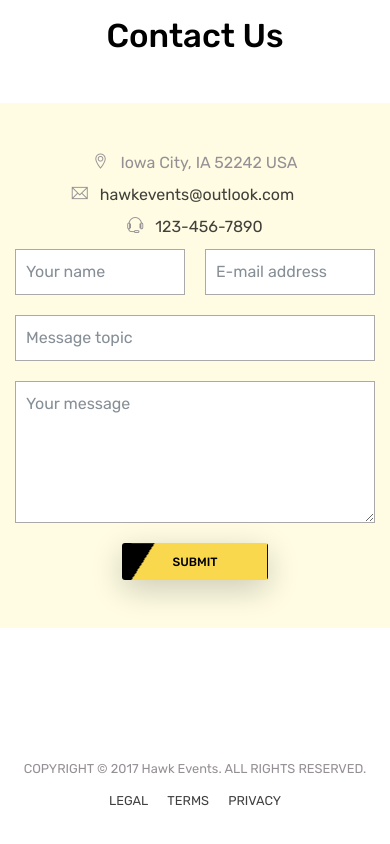
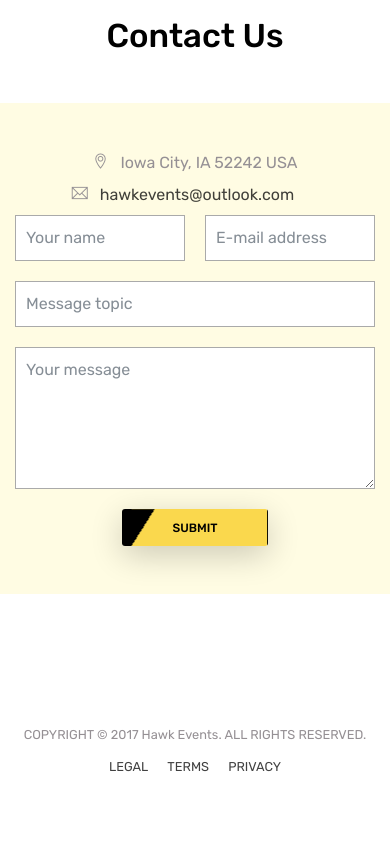
Before and after one commit to iLtc/EventsMap, a plain HTML site: page index.html in a window 390 px wide. Shown: the part 4683-5527 px from the top of the page. Drawn offline with Linux system fonts and the light colour scheme.

Commit message:
Removed Phone Number

```diff
--- a/index.html
+++ b/index.html
@@ -316,11 +316,6 @@
                             <span class="ti-email mr-2"></span> <a class="mr-4" href="mailto:support@mobileapp.com">hawkevents@outlook.com</a>
                         </p>
                     </div>
-                    <div class="d-block d-sm-inline-block" style="padding-bottom: 10px;">
-                        <p class="mb-0">
-                            <span class="ti-headphone-alt mr-2"></span> <a href="tel:1234567890">123-456-7890</a>
-                        </p>
-                    </div>
                 </div>
                 <div class="col-lg-8">
                     <form action="contact.php" id="contact-form" method="post" class="contact-form">
```
